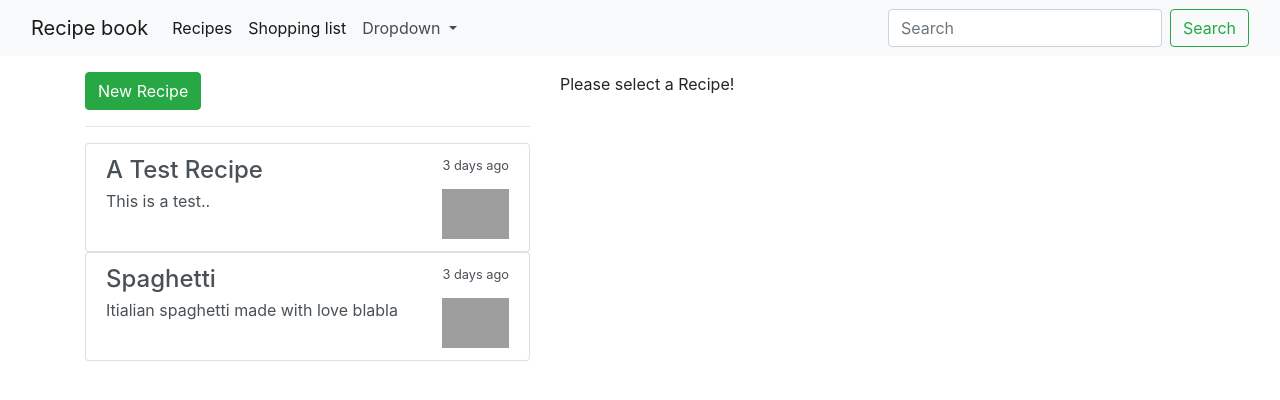
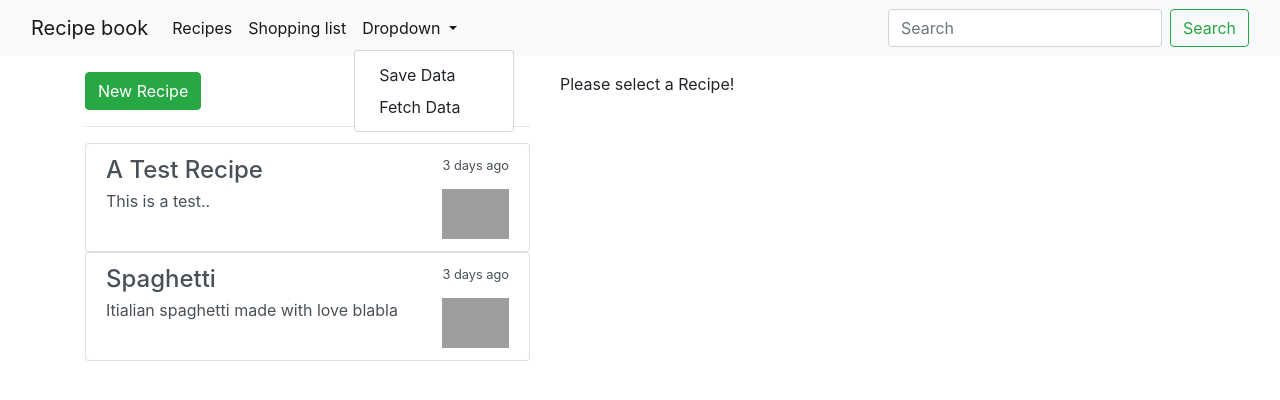
Before and after one commit to Matthiee/RecipesNg6, an Angular app: page / in a window 1280 px wide. Both pictures are taken after a click on the button "Dropdown". Shown: the top 400 px of the page. Built offline with nearby package versions, Linux system fonts and the light colour scheme; grey boxes are pictures that could not be loaded.

Commit message:
Add ng-bootstrap.github.io and fix dropdowns

```diff
--- a/package.json
+++ b/package.json
@@ -20,6 +20,7 @@
     "@angular/platform-browser": "^6.1.0",
     "@angular/platform-browser-dynamic": "^6.1.0",
     "@angular/router": "^6.1.0",
+    "@ng-bootstrap/ng-bootstrap": "2.2.1",
     "bootstrap": "^4.1.3",
     "core-js": "^2.5.4",
     "jquery": "^3.3.1",
--- a/src/app/app.module.ts
+++ b/src/app/app.module.ts
@@ -1,5 +1,7 @@
 import { BrowserModule } from '@angular/platform-browser';
 import { NgModule } from '@angular/core';
+
+import { NgbModule } from '@ng-bootstrap/ng-bootstrap';
 
 import { AppComponent } from './app.component';
 import { RecipesComponent } from './recipes/recipes.component';
@@ -19,10 +21,11 @@ import { ShoppingEditComponent } from './shopping-list/shopping-edit/shopping-ed
     RecipeDetailComponent,
     RecipeItemComponent,
     ShoppingListComponent,
-    ShoppingEditComponent
+    ShoppingEditComponent,
   ],
   imports: [
-    BrowserModule
+    BrowserModule,
+    NgbModule.forRoot()
   ],
   providers: [],
   bootstrap: [AppComponent]
--- a/src/app/header/header.component.html
+++ b/src/app/header/header.component.html
@@ -14,11 +14,11 @@
         <li class="nav-item active">
           <a class="nav-link" href="#" (click)="onSelect('shopping-list')">Shopping list</a>
         </li>
-        <li class="nav-item dropdown">
-          <a class="nav-link dropdown-toggle" href="#" id="navbarDropdown" role="button" data-toggle="dropdown" aria-haspopup="true" aria-expanded="false">
+        <li class="nav-item dropdown" ngbDropdown>
+          <a class="nav-link" href="#" ngbDropdownToggle id="navbarDropdown" role="button" data-toggle="dropdown" aria-haspopup="true" aria-expanded="false">
             Dropdown
           </a>
-          <div class="dropdown-menu" aria-labelledby="navbarDropdown">
+          <div class="dropdown-menu" ngbDropdownMenu aria-labelledby="navbarDropdown">
             <a class="dropdown-item" href="#">Save Data</a>
             <a class="dropdown-item" href="#">Fetch Data</a>
           </div>
--- a/src/app/header/header.component.ts
+++ b/src/app/header/header.component.ts
@@ -1,4 +1,5 @@
 import { Component, OnInit, EventEmitter, Output } from '@angular/core';
+import { NgbModule } from '@ng-bootstrap/ng-bootstrap';
 
 @Component({
   selector: 'app-header',
--- a/src/app/recipes/recipe-detail/recipe-detail.component.html
+++ b/src/app/recipes/recipe-detail/recipe-detail.component.html
@@ -10,11 +10,11 @@
 </div>
 <div class="row">
   <div class="col-md-12">
-    <div class="btn-group">
-      <button class="btn btn-primary dropdown-toggle my-1" href="#" id="recipeDropdown" role="button" data-toggle="dropdown" aria-haspopup="true" aria-expanded="false">
+    <div class="btn-group" ngbDropdown >
+      <button class="btn btn-primary dropdown-toggle my-1" ngbDropdownToggle  href="#" id="recipeDropdown" role="button" data-toggle="dropdown" aria-haspopup="true" aria-expanded="false">
         Manage Recipe
       </button>
-      <ul class="dropdown-menu" aria-labelledby="recipeDropdown">
+      <ul class="dropdown-menu" ngbDropdownMenu aria-labelledby="recipeDropdown">
         <li>
           <a class="dropdown-item" href="#">To Shopping List</a>
         </li>
--- a/src/app/recipes/recipe-detail/recipe-detail.component.ts
+++ b/src/app/recipes/recipe-detail/recipe-detail.component.ts
@@ -1,4 +1,5 @@
 import { Component, OnInit, Input } from '@angular/core';
+import { NgbModule } from '@ng-bootstrap/ng-bootstrap';
 import { Recipe } from '../recipe.model';
 
 @Component({
```
Also changed, not shown: 1 other file (tests, documents, lock files or other folders).
